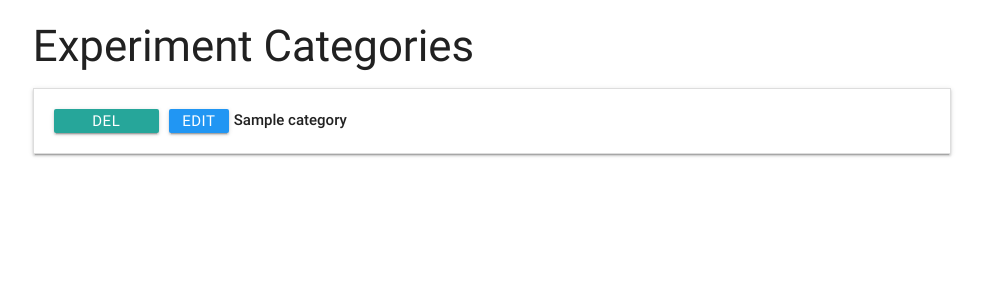
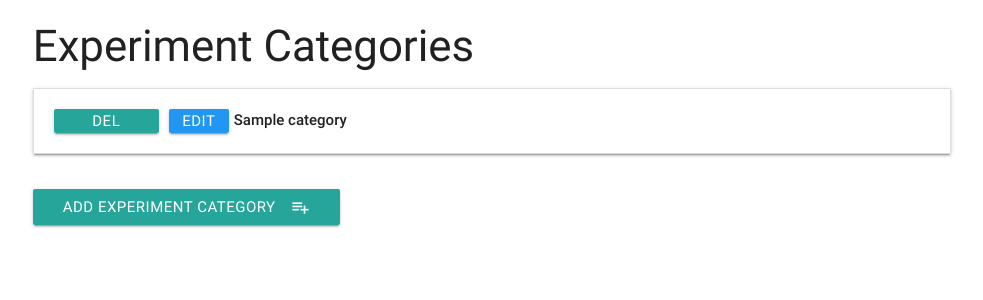
Before and after one commit to martynapacula/Project03, a Flask app: page /get_categories in a window 1280 px wide. Shown: the top 300 px of the page, without its empty margins (148-1131 px from the left). Run offline with Flask 2, Linux system fonts and the light colour scheme; a database or web service that is not in the repository returns one stand-in record (values such as "Sample title"); parts of the project's set-up code (start-up, migrations or seed data) failed here and were passed over; some libraries are stand-ins or nearby versions.

Commit message:
add categories button added

```diff
--- a/templates/categories.html
+++ b/templates/categories.html
@@ -9,8 +9,10 @@
 		{% for category in categories %}
 		<li>
 			<div class="collapsible-header">
-				<a href="{{url_for('delete_category', category_id =category._id)}}" class="waves-effect waves-light btn btn_small_one">Del</a>
-				<a href="{{url_for('edit_category', category_id =category._id)}}" class="waves-effect waves-light btn btn_small blue">Edit</a>
+				<a href="{{url_for('delete_category', category_id =category._id)}}"
+					class="waves-effect waves-light btn btn_small_one">Del</a>
+				<a href="{{url_for('edit_category', category_id =category._id)}}"
+					class="waves-effect waves-light btn btn_small blue">Edit</a>
 
 				<div class="task_header">
 					<strong>{{category.Category_name}} </strong>
@@ -20,4 +22,11 @@
 		{% endfor %}
 	</ul>
 </div>
+
+<div class="row">
+	<a href="{{url_for('add_category')}}"
+		class="waves-effect waves-light btn"><i class="material-icons right">playlist_add</i>Add experiment Category
+	</a>
+</div>
+
 {% endblock %}
```
